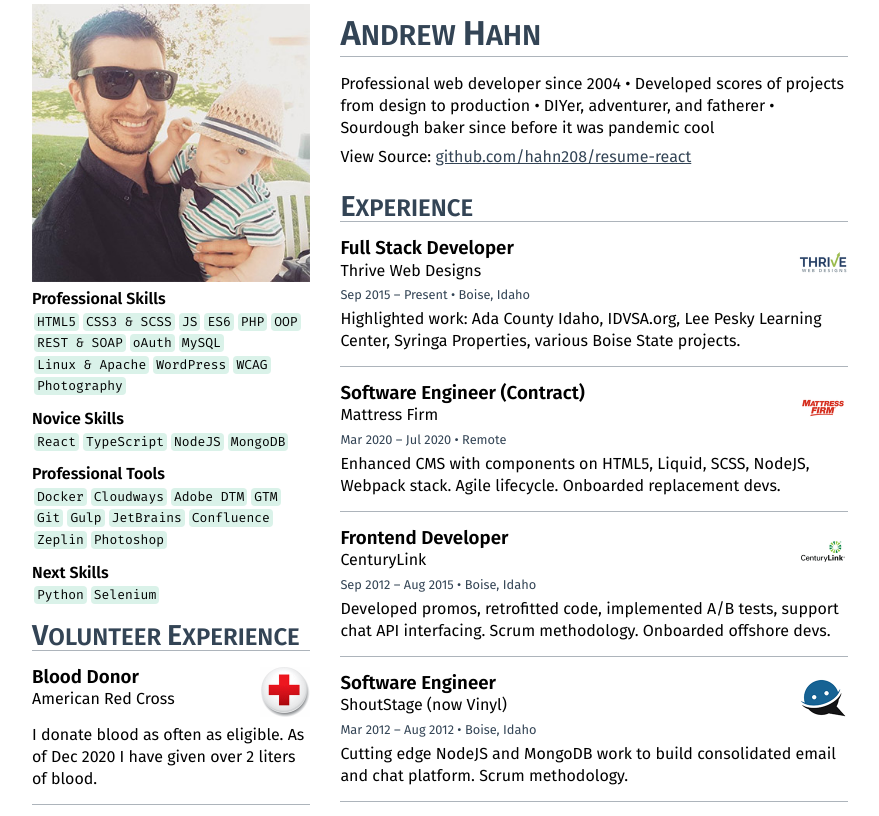
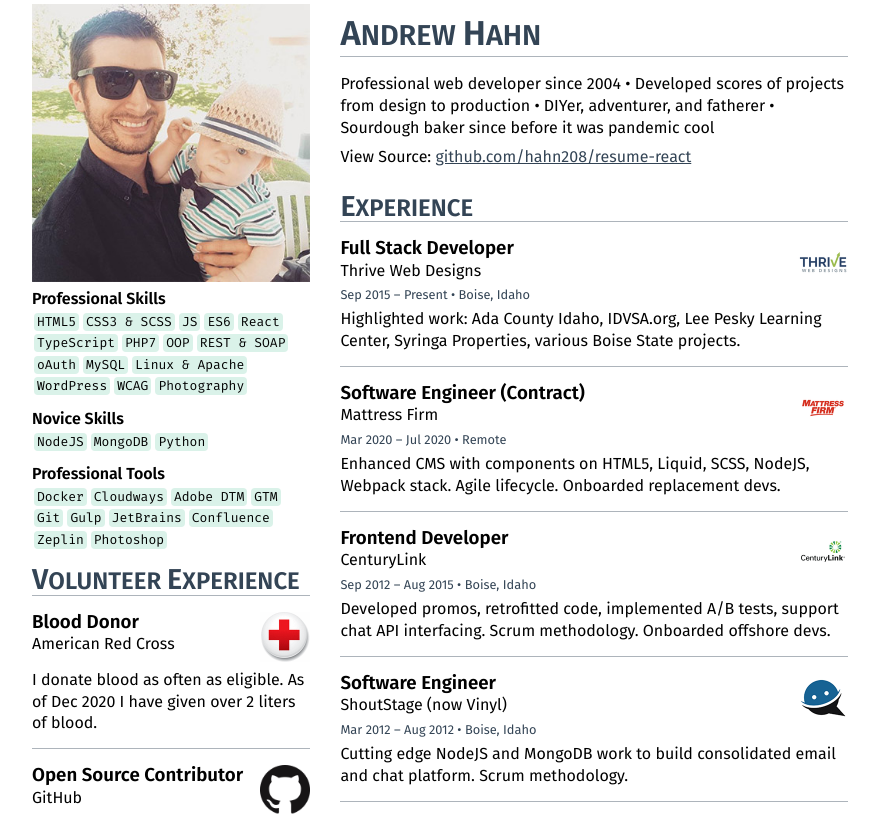
Before and after one commit to hahn208/resume-react, a React (Create React App) app: page / in a window 1280 px wide. Shown: the top 816 px of the page, without its empty margins (200-1079 px from the left). Built offline with nearby package versions, Linux system fonts and the light colour scheme.

Commit message:
Removed cache file from repo. Updated skills list. Keep being awesome, you.

```diff
--- a/package.json
+++ b/package.json
@@ -2,6 +2,7 @@
   "name": "test",
   "version": "0.1.0",
   "private": true,
+  "homepage": "/Resume/React",
   "dependencies": {
     "@testing-library/jest-dom": "^5.11.9",
     "@testing-library/react": "^11.2.3",
--- a/src/App.tsx
+++ b/src/App.tsx
@@ -80,10 +80,9 @@ const education: ExperienceType = {
 };
 
 const skillSet: { [key: string]: string[] } = {
-    'pro': ['HTML5', 'CSS3 & SCSS', 'JS', 'ES6', 'PHP', 'OOP', 'REST & SOAP', 'oAuth', 'MySQL', 'Linux & Apache', 'WordPress', 'WCAG', 'Photography'],
-    'new': ['React', 'TypeScript', 'NodeJS', 'MongoDB'],
-    'tools': ['Docker', 'Cloudways', 'Adobe DTM', 'GTM', 'Git', 'Gulp', 'JetBrains', 'Confluence', 'Zeplin', 'Photoshop'],
-    'next': ['Python', 'Selenium']
+    'pro': ['HTML5', 'CSS3 & SCSS', 'JS', 'ES6', 'React', 'TypeScript', 'PHP7', 'OOP', 'REST & SOAP', 'oAuth', 'MySQL', 'Linux & Apache', 'WordPress', 'WCAG', 'Photography'],
+    'new': ['NodeJS', 'MongoDB', 'Python'],
+    'tools': ['Docker', 'Cloudways', 'Adobe DTM', 'GTM', 'Git', 'Gulp', 'JetBrains', 'Confluence', 'Zeplin', 'Photoshop']
 };
 
 const bio: { [key: string]: string | object } = {
@@ -176,10 +175,6 @@ function Sidebar()
             <ul className='skills-list'>
                 {skillsOutput(skillSet.tools)}
             </ul>
-            <h5>Next Skills</h5>
-            <ul className='skills-list'>
-                {skillsOutput(skillSet.next)}
-            </ul>
             <h2><em>Volunteer</em> <em>Experience</em></h2>
             { volunteer.map(experienceItem => (<ResumeItem experience={experienceItem}/>)) }
             <section>
```
Also changed, not shown: 2 other files (tests, documents, lock files or other folders).
